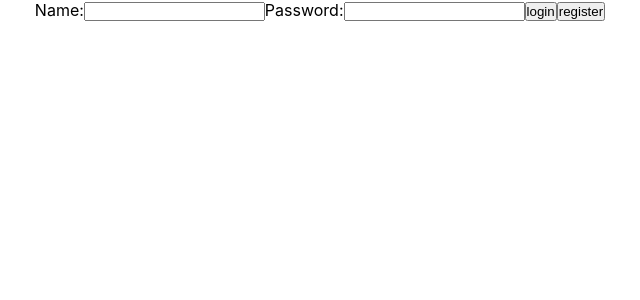
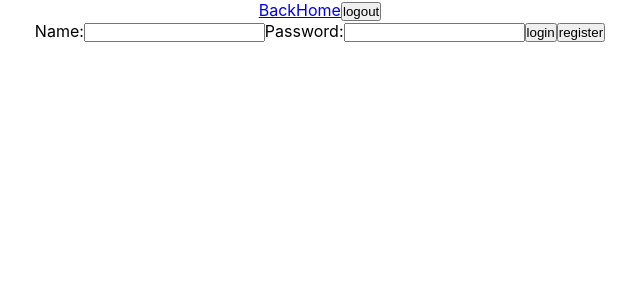
Before and after one commit to SCollinA/scorecard-react, a React (Create React App) app: page /login in a window 1280 px wide. Shown: the top 300 px of the page, without its empty margins (320-960 px from the left). Built offline with nearby package versions, Linux system fonts and the light colour scheme.

Commit message:
nav bar and logout button

```diff
--- a/src/Golf.js
+++ b/src/Golf.js
@@ -2,6 +2,7 @@ import React from 'react'
 import { Route, Switch, Redirect } from 'react-router-dom'
 import LoadingPage from './LoadingPage'
 import Gate from './Gate'
+import GolfNav from './GolfNav'
 import Clubhouse from './Clubhouse'
 import RoundForm from './RoundForm'
 import RoundCard from './roundcard/RoundCard';
@@ -16,6 +17,7 @@ export default function Golf(props) {
         <Redirect to='/clubhouse'/>) ||
     (
         <div className="Golf">
+            <GolfNav {...props} />
             <Switch>
                 <Route exact
                     path="/login"
--- a/src/GolfNav.js
+++ b/src/GolfNav.js
@@ -6,8 +6,9 @@ export default function GolfNav(props) {
         <div className='GolfNav'>
             <Link to={props.location} onClick={() => props.history.goBack()}>Back</Link>
             <NavLink to='/'>Home</NavLink>
-            <NavLink to='/search/courses'>Home</NavLink>
-            <NavLink to='/search/players'>Home</NavLink>
+            <button onClick={() => {
+                props.logoutGolfer()
+            }}>logout</button>
         </div>
     )
 }
```
